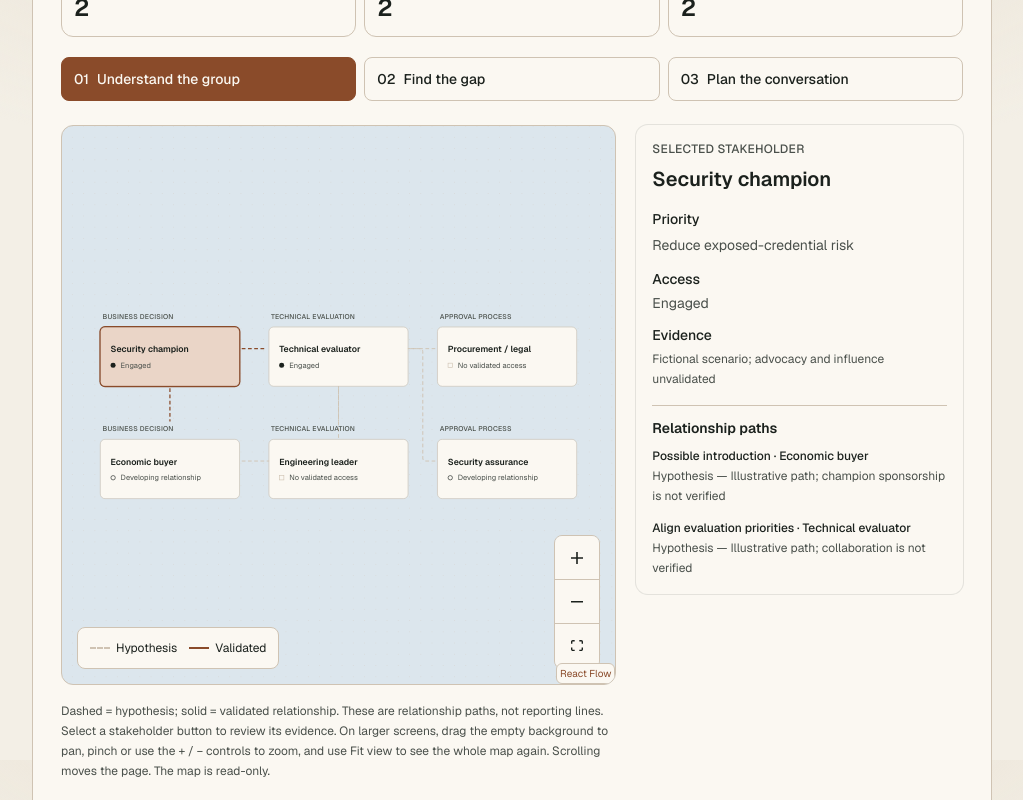
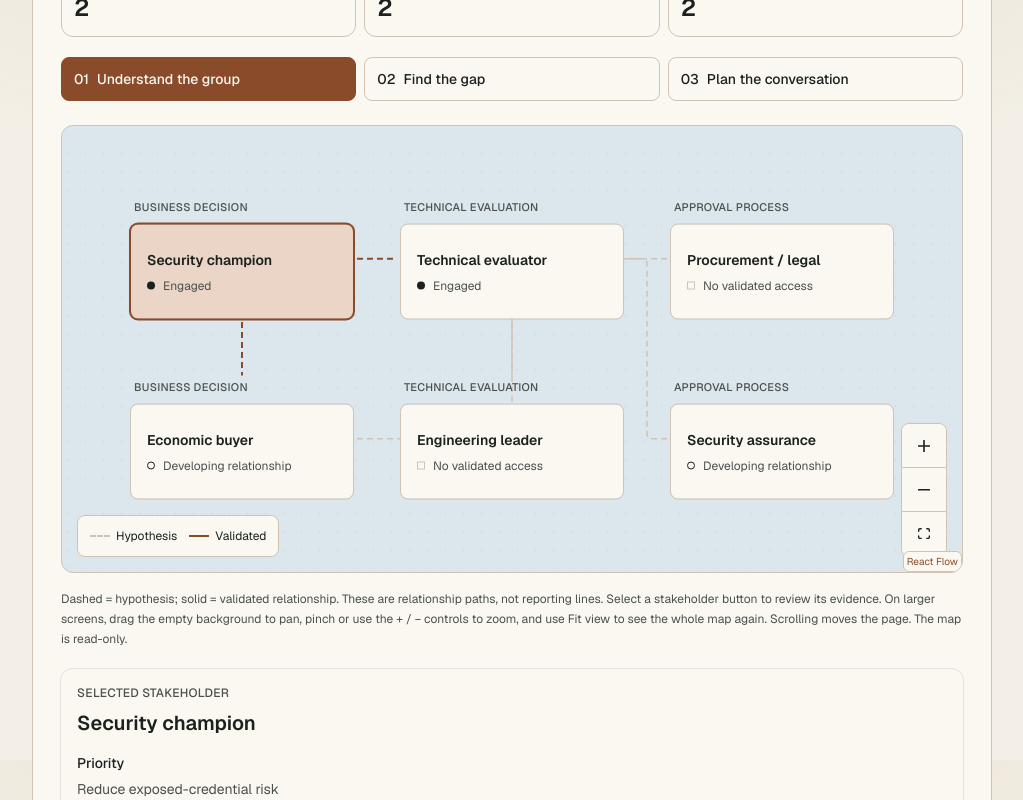
Before and after one commit to heyfunwhoa/byjoyaing-portfolio, a Next.js app: page /design-lab in a window 1280 px wide. Shown: the part 10440-11240 px from the top of the page, without its empty margins (128-1151 px from the left). Built offline with nearby package versions, Linux system fonts and the light colour scheme.

Commit message:
Fix stakeholder map zoom and readable framing (#228)
* fix: give stakeholder map readable full-width framing

* test: check readable map scale and zoom recovery

* docs: record stakeholder map framing fix

```diff
--- a/components/stakeholder-map/stakeholder-map.tsx
+++ b/components/stakeholder-map/stakeholder-map.tsx
@@ -34,6 +34,7 @@ type FlowNodeData = {
 type StakeholderFlowNode = Node<FlowNodeData, "stakeholder">;
 const flowNodeWidth = 224;
 const flowNodeHeight = 120;
+const fitViewOptions = { padding: 0.12, maxZoom: 1 };
 const flowHandles = [
   {
     id: "top",
@@ -224,7 +225,7 @@ export function StakeholderMap({
     );
 
   return (
-    <div className="grid min-w-0 gap-5 xl:grid-cols-[minmax(0,1.7fr)_minmax(16rem,1fr)]">
+    <div className="grid min-w-0 gap-5">
       <div className="min-w-0">
         <div
           className="grid min-w-0 gap-5 lg:hidden"
@@ -258,7 +259,7 @@ export function StakeholderMap({
           ))}
         </div>
         <div
-          className={`hidden h-[35rem] min-w-0 overflow-hidden rounded-xl border border-border bg-surface-mist lg:block ${styles.canvas}`}
+          className={`hidden h-[28rem] min-w-0 overflow-hidden rounded-xl border border-border bg-surface-mist lg:block ${styles.canvas}`}
           role="group"
           aria-label="Interactive stakeholder map"
           aria-describedby={legendId}
@@ -268,7 +269,7 @@ export function StakeholderMap({
             edges={edges}
             nodeTypes={nodeTypes}
             fitView
-            fitViewOptions={{ padding: 0.16 }}
+            fitViewOptions={fitViewOptions}
             minZoom={0.45}
             maxZoom={1.6}
             zoomOnScroll={false}
@@ -314,6 +315,7 @@ export function StakeholderMap({
               </div>
             </Panel>
             <Controls
+              fitViewOptions={fitViewOptions}
               showInteractive={false}
               position="bottom-right"
               aria-label="Stakeholder map controls"
```
Also changed, not shown: 2 other files (tests, documents, lock files or other folders).
